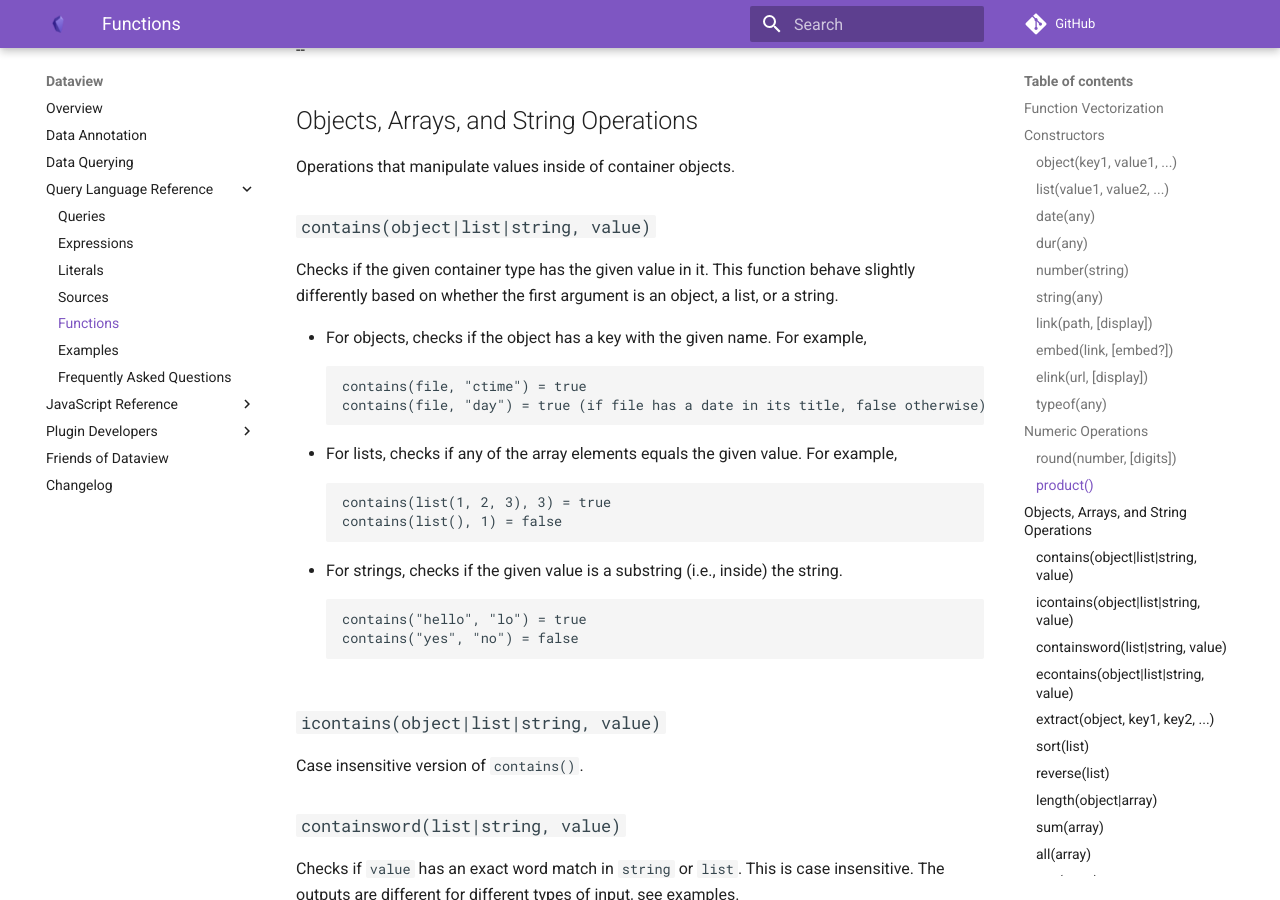
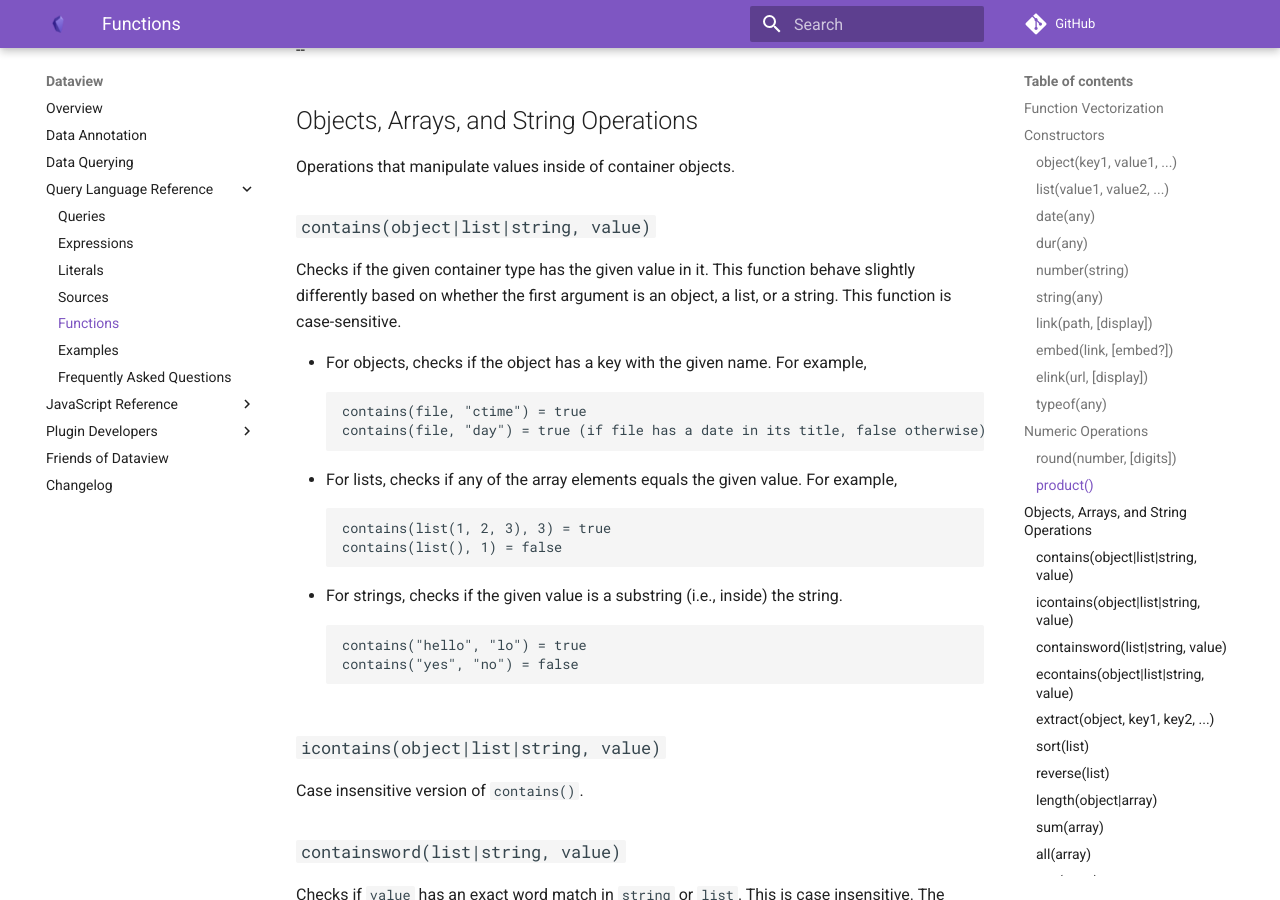
Before and after one commit to blacksmithgu/obsidian-dataview, an MkDocs documentation site: the page built from docs/docs/query/functions.md, in a window 1280 px wide and 900 px high, scrolled down 3193 px. Built offline with MkDocs 1.6.1 and Material for MkDocs 9.7.7, drawn with Linux system fonts in a browser that asks for light colours; comment, search, counter and statistics services are not loaded.

Commit message:
Add note about contains()

````diff
--- a/docs/docs/query/functions.md
+++ b/docs/docs/query/functions.md
@@ -157,6 +157,7 @@ Operations that manipulate values inside of container objects.
 
 Checks if the given container type has the given value in it. This function behave slightly differently based on whether
 the first argument is an object, a list, or a string.
+This function is case-sensitive.
 
 - For objects, checks if the object has a key with the given name. For example,
     ```
````
